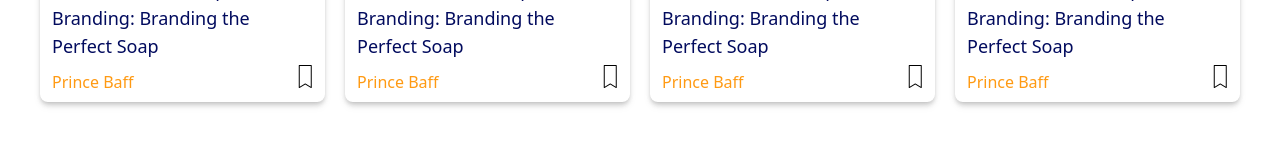
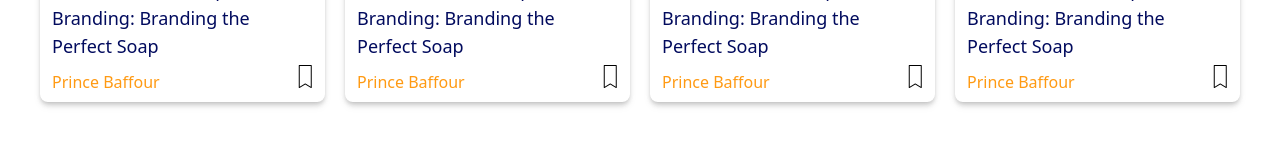
Before and after one commit to Moreplex-Company-Ltd/eSkills-Frontend, a React (Create React App) app: page / in a window 1280 px wide. Shown: the part 731-891 px from the top of the page. Built offline with nearby package versions, Linux system fonts and the light colour scheme.

Commit message:
lil fixes

```diff
--- a/src/components/CourseCard.jsx
+++ b/src/components/CourseCard.jsx
@@ -23,7 +23,7 @@ const CourseCard = () => {
               <h2 className="mb-1 text-lg font-medium text-primaryBlue">Introduction to Soap Branding: Branding the Perfect Soap</h2>
 
               <div className='flex justify-between items-end my-0'>
-                <p className="text-base text-center text-gold">Prince Baff </p>
+                <p className="text-base text-center text-gold">Prince Baffour </p>
 
                 <svg xmlns="http://www.w3.org/2000/svg" x="0px" y="0px"
                   width="50" height="30"
```
